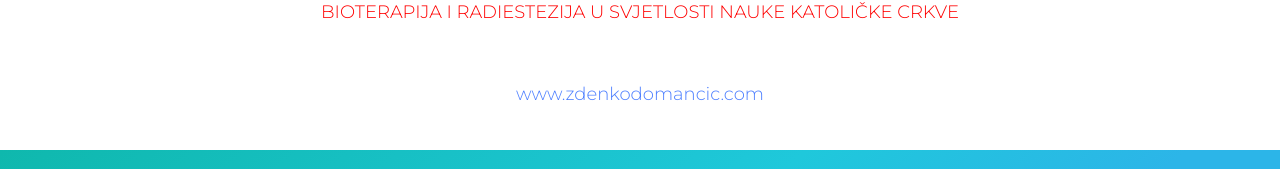
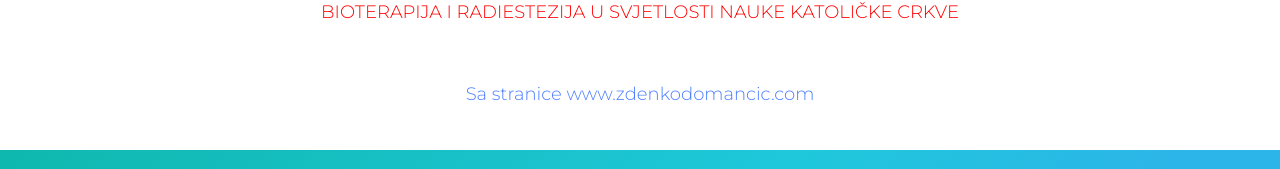
Before and after one commit to antepetrovic/bio, a website: page bioenergija/index.html in a window 1280 px wide. Shown: the part 2534-2703 px from the top of the page. Drawn offline with nearby package versions, Linux system fonts and the light colour scheme.

Commit message:
kontakt tekst

```diff
--- a/bioenergija/index.html
+++ b/bioenergija/index.html
@@ -110,7 +110,7 @@
             INTERVJU SA SVEĆENIKOM NADBISKUPOM BOLESLAWOM PYLAKOM <br><span class="crveniSpan"> «NEZNANJE JE OPASNO»</span></a>
         <a href="http://www.zdenkodomancic.com/EasyEdit/UserFiles/2-ovjereni-prijevod-1.pdf">
             PISMO NADBISKUPA BOLESLAWA PYLAKA <br><span class="crveniSpan">BIOTERAPIJA I RADIESTEZIJA U SVJETLOSTI NAUKE KATOLIČKE CRKVE</span></a>
-        <a class="licencaLink" href="http://www.zdenkodomancic.com/">www.zdenkodomancic.com</a>
+        <a class="licencaLink" href="http://www.zdenkodomancic.com/">Sa stranice www.zdenkodomancic.com</a>
     </article>
 
 </main>
```
